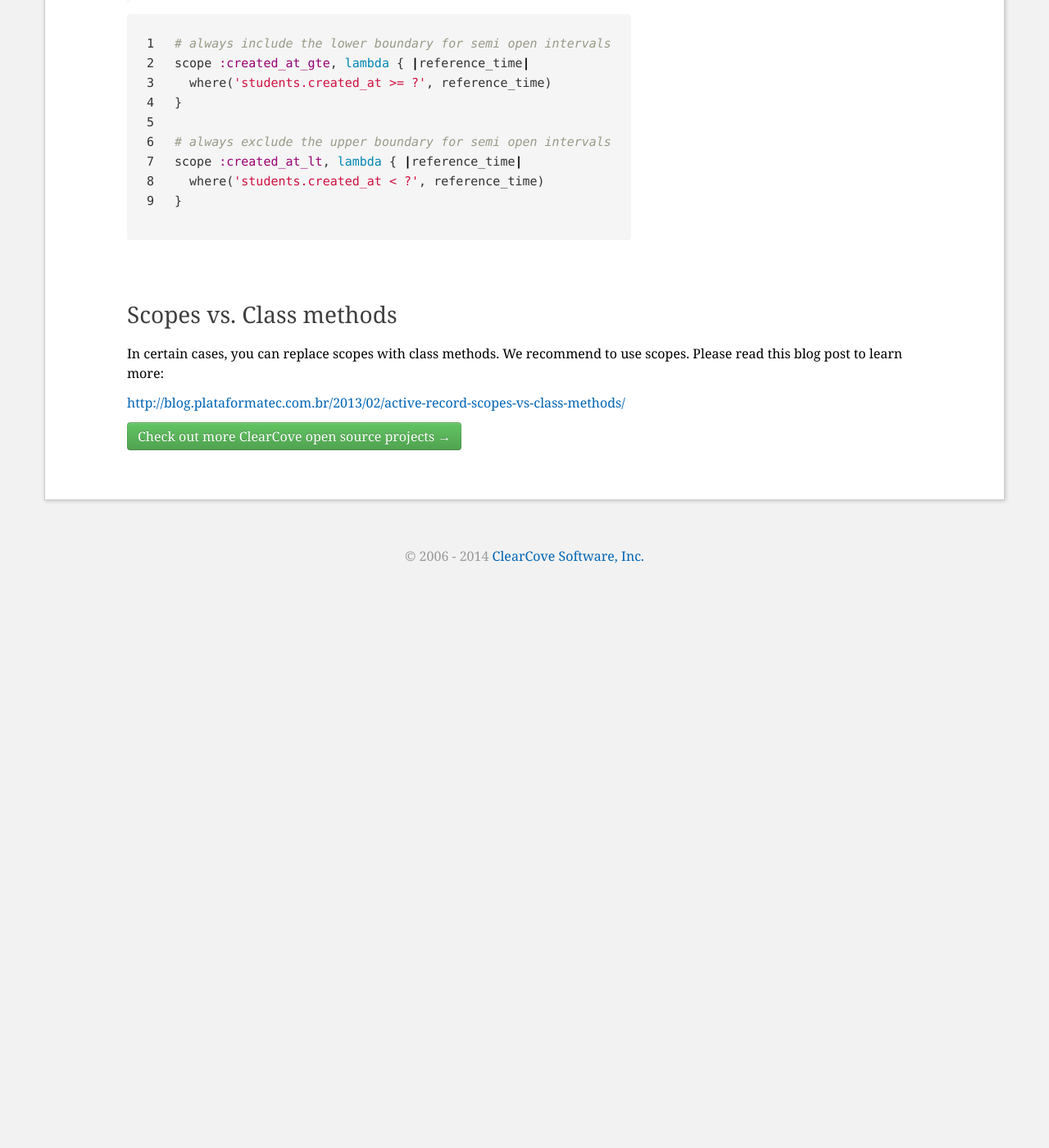
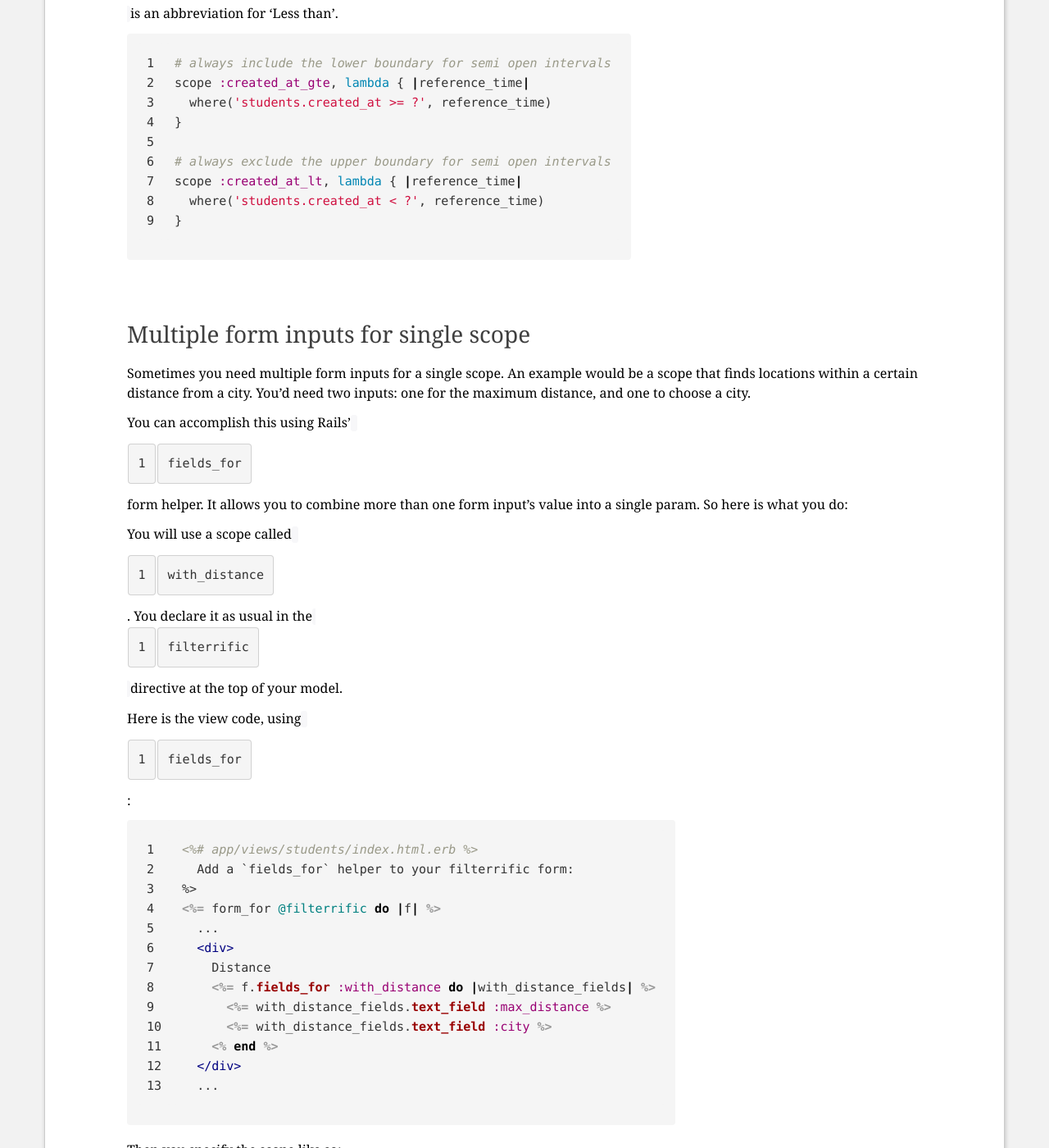
Before and after one commit to jhund/filterrific, a Jekyll site: the page built from pages/active_record_scope_patterns.md, in a window 1280 px wide and 1400 px high, scrolled down 9447 px. Shown: the whole window at 82% size. Built offline with Jekyll 4.4.1, drawn with Linux system fonts in a browser that asks for light colours; Markdown is read by kramdown in place of the engine named in the settings; before the commit the page ends 10241 px from its top, so only the background shows below that; some of the changed text lies outside the part shown.

Commit message:
Added documentation for single scope with multiple form inputs.

````diff
--- a/pages/active_record_scope_patterns.md
+++ b/pages/active_record_scope_patterns.md
@@ -31,6 +31,7 @@ get the context for the patterns below.
 * [Filter by existence of many-to-many association](#filter_by_existence_many_to_many)
 * [Filter by non-existence of many-to-many association](#filter_by_non_existence_many_to_many)
 * [Filter by ranges](#filter_by_ranges)
+* [Multiple form inputs for single scope](#multiple_form_inputs_for_single_scope)
 * [Scopes vs. Class methods](#scopes_vs_class_methods)
 
 
@@ -335,6 +336,53 @@ scope :created_at_lt, lambda { |reference_time|
 
 
 
+<a id="multiple_form_inputs_for_single_scope"></a>
+### Multiple form inputs for single scope
+
+Sometimes you need multiple form inputs for a single scope. An example would be
+a scope that finds locations within a certain distance from a city. You'd need
+two inputs: one for the maximum distance, and one to choose a city.
+
+You can accomplish this using Rails' `fields_for` form helper. It allows you
+to combine more than one form input's value into a single param. So here is what
+you do:
+
+You will use a scope called `with_distance`. You declare it as usual in the
+`filterrific` directive at the top of your model.
+
+Here is the view code, using `fields_for`:
+
+```erb
+<%# app/views/students/index.html.erb %>
+  Add a `fields_for` helper to your filterrific form:
+%>
+<%= form_for @filterrific do |f| %>
+  ...
+  <div>
+    Distance
+    <%= f.fields_for :with_distance do |with_distance_fields| %>
+      <%= with_distance_fields.text_field :max_distance %>
+      <%= with_distance_fields.text_field :city %>
+    <% end %>
+  </div>
+  ...
+```
+
+Then you specify the scope like so:
+
+```ruby
+scope :with_distance, lambda { |distance_attrs|
+  # `distance_attrs` is a hash with two keys:
+  # {
+  #   :max_distance => '10',
+  #   :city => 'Vancouver',
+  # }
+  where(...)
+}
+```
+
+
+
 <a id="scopes_vs_class_methods"></a>
 ### Scopes vs. Class methods
 
````
